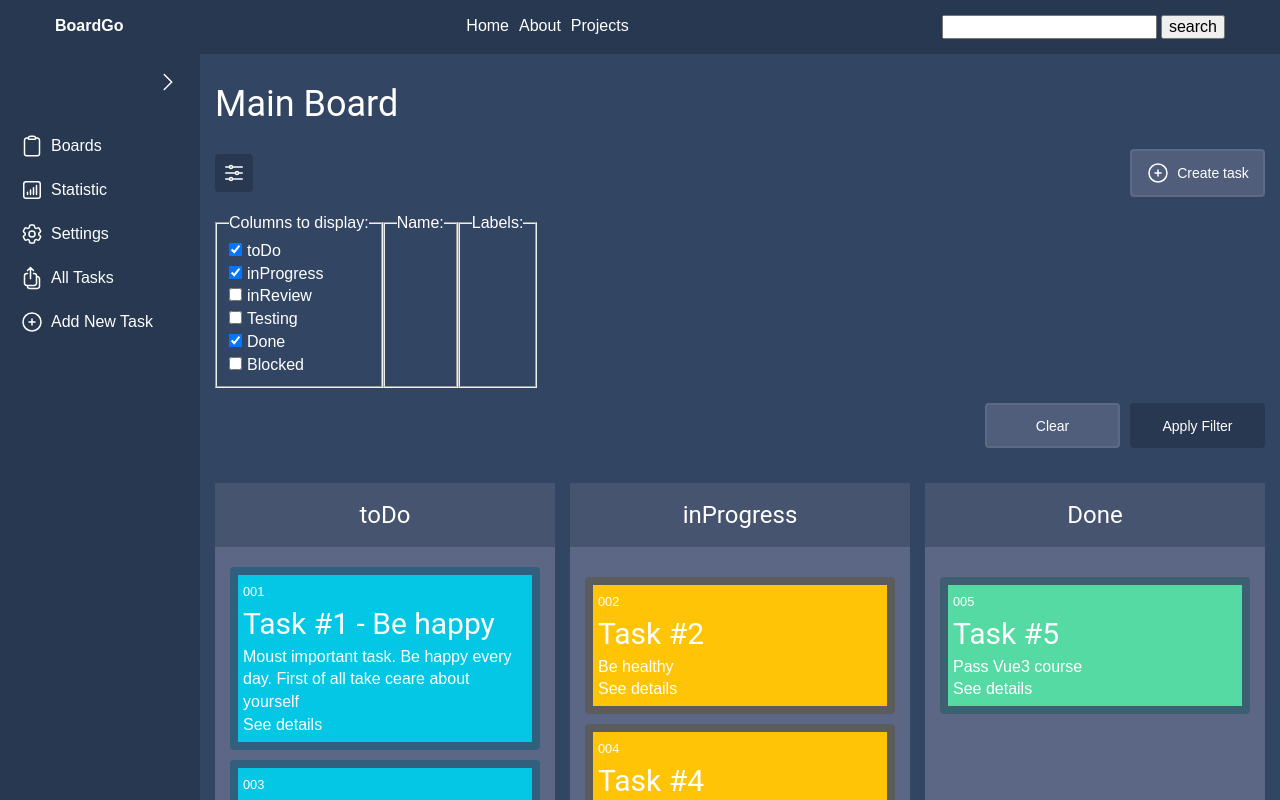
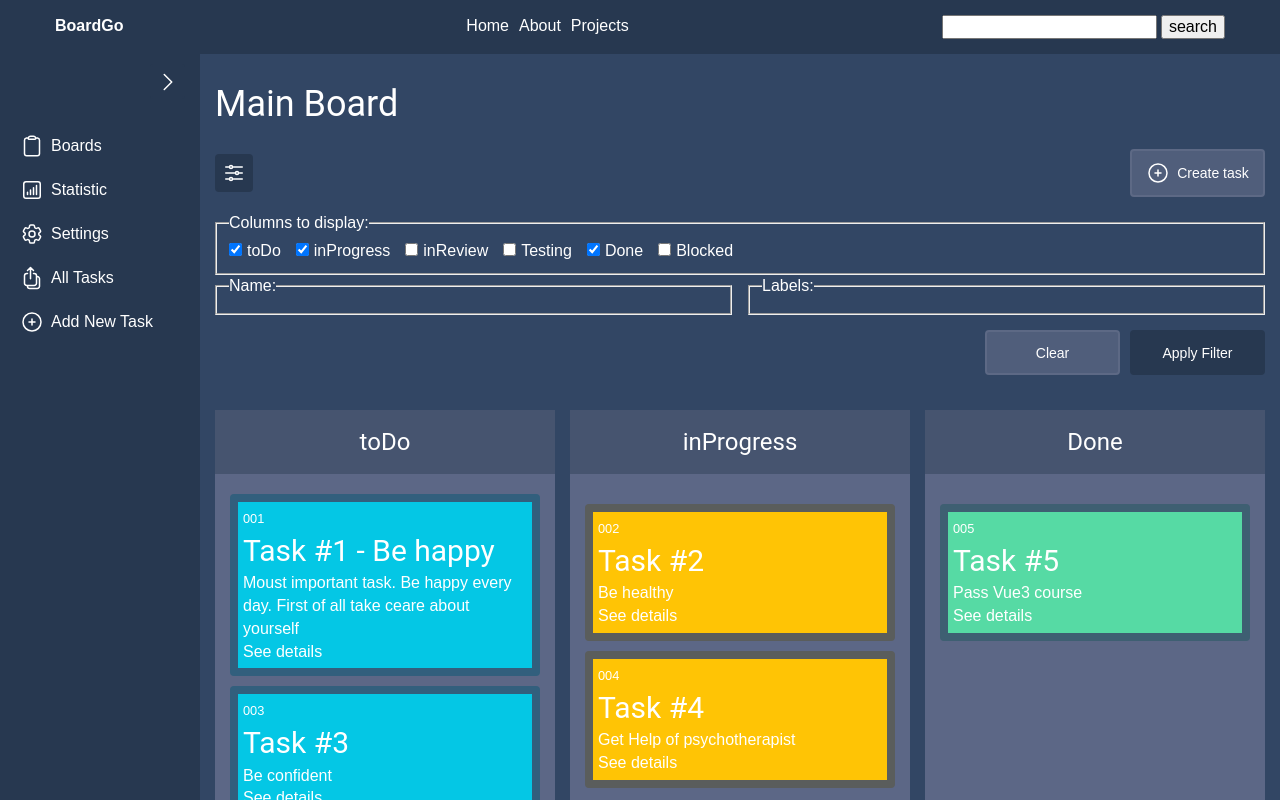
Before and after one commit to 0smir/vue-dashboard-demo, a Vue app: page / in a window 1280 px wide. Both pictures are taken after a click on the button 234 px from the left and 172 px from the top of the page. Shown: the top 800 px of the page. Built offline with nearby package versions, Linux system fonts and the light colour scheme.

Commit message:
add css classes to fieldsets

```diff
--- a/src/components/board/BoardFilter.vue
+++ b/src/components/board/BoardFilter.vue
@@ -12,24 +12,18 @@
 
         <form @submit.prevent="chooseColumns">
           <div class="form-content">
-            <fieldset>
-              <legend>
-                <p>Columns to display:</p>
-              </legend>
+            <fieldset class="form-content__fieldset form-content__fieldset--columns">
+              <legend> Columns to display:</legend>
               <div class="form-control" v-for="status in taskStatusList">
                 <input type="checkbox" :key="status" :id="status" :value="status" v-model="columns.val">
                 <label class="filter__label" :for="status">{{ status }}</label>
               </div>
             </fieldset>
-            <fieldset>
-              <legend>
-                <p>Name:</p>
-              </legend>
+            <fieldset class="form-content__fieldset form-content__fieldset--person">
+              <legend>Name:</legend>
             </fieldset>
-            <fieldset>
-              <legend>
-                <p>Labels:</p>
-              </legend>
+            <fieldset class="form-content__fieldset form-content__fieldset--labels">
+              <legend>Labels:</legend>
             </fieldset>
           </div>
           <div class="filter__btn-wrapper">
@@ -38,7 +32,6 @@
           </div>
         </form>
       </div>
-
     </div>
   </div>
 </template>
@@ -124,5 +117,21 @@ export default {
 
 .form-content {
   display: flex;
+  flex-wrap: wrap;
+  justify-content: space-between;
+
+  &__fieldset {
+    display: flex;
+    // border: none;
+  }
+
+  &__fieldset--columns {
+    width: 100%;
+  }
+
+  &__fieldset--person,
+  &__fieldset--labels {
+    width: calc(50% - 8px);
+  }
 }
 </style>
```
